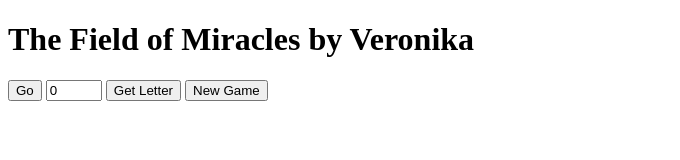
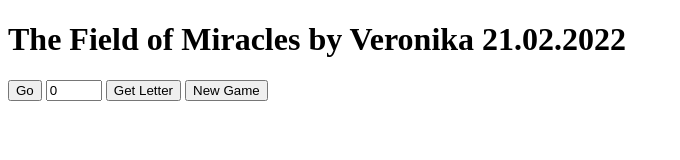
Before and after one commit to miwanoff/the-field-of-miracles_1, a plain HTML site: page index.html in a window 1280 px wide. Shown: the whole page, without its empty margins (0-680 px from the left). Drawn offline with Linux system fonts and the light colour scheme.

Commit message:
add data

```diff
--- a/index.html
+++ b/index.html
@@ -6,7 +6,7 @@
     <title>Document</title>
   </head>
   <body>
-    <h1>The Field of Miracles by Veronika</h1>
+    <h1>The Field of Miracles by Veronika 21.02.2022</h1>
     <button id="go">Go</button>
     <input type="number" id="letter_index" min="0" max="30" value="0" />
     <button id="get_letter">Get Letter</button>
```
